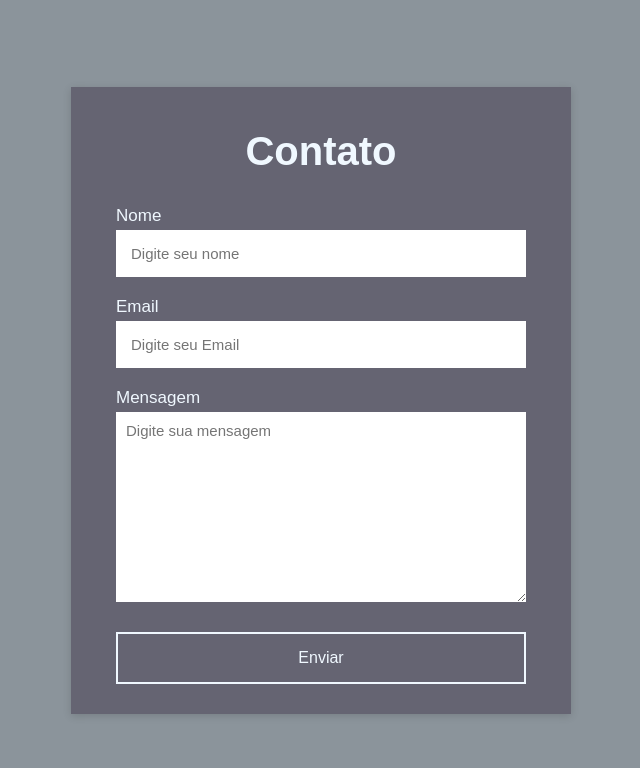
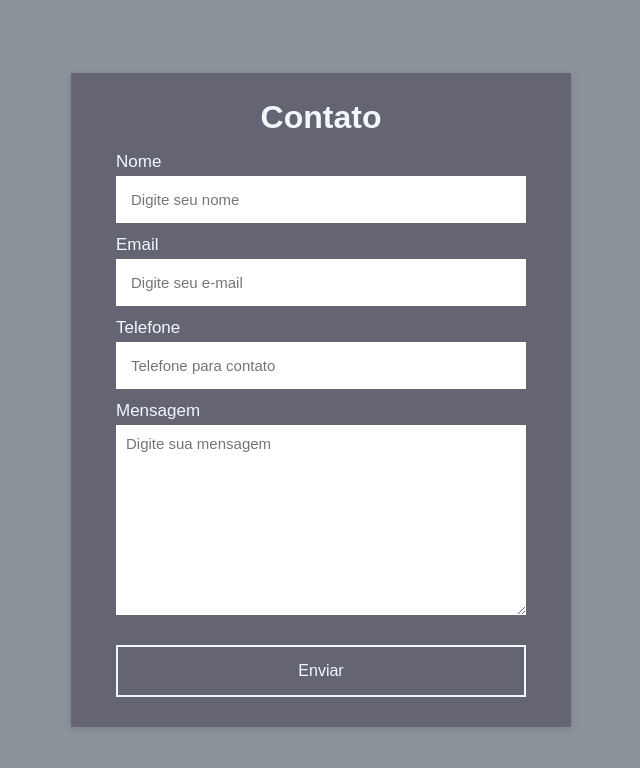
Before and after one commit to LucasMaitan/Site, a plain HTML site: page Email.html in a window 1280 px wide. Shown: the whole page, without its empty margins (319-959 px from the left). Drawn offline with Linux system fonts and the light colour scheme.

Commit message:
Atualizacao

```diff
--- a/Email.html
+++ b/Email.html
@@ -1,7 +1,8 @@
 <!DOCTYPE html>
-<html lang="pt-br">
+<html lang="en">
 <head>
     <meta charset="UTF-8">
+    <meta http-equiv="X-UA-Compatible" content="IE=edge">
     <meta name="viewport" content="width=device-width, initial-scale=1.0">
     <link rel="stylesheet" href="StyleEmail.css">
     <title>Formulário de Email</title>
@@ -11,11 +12,13 @@
         <h2>Contato</h2>
         <form action="https://api.staticforms.xyz/submit" method="post">
             <label>Nome</label>
-            <input type="text" name="name" placeholder="Digite seu nome" autocomplete="off">
+            <input type="text" name="name" placeholder="Digite seu nome" autocomplete="off" required>
             <label>Email</label>
-            <input type="Email" name="Email" placeholder="Digite seu Email" autocomplete="off">
+            <input type="email" name="email" placeholder="Digite seu e-mail" autocomplete="off" required>
+            <label>Telefone</label>
+            <input type="text" name="phone" placeholder="Telefone para contato" autocomplete="off">
             <label>Mensagem</label>
-            <textarea name="Message" cols="30" rows="10" placeholder="Digite sua mensagem"></textarea>
+            <textarea name="message" cols="30" rows="10" placeholder="Digite sua mensagem" required></textarea>
             <button type="submit">Enviar</button>
 
             <input type="hidden" name="accessKey" value="872192d8-eca8-46e9-a3a7-6ab24d1232bd">
--- a/StyleEmail.css
+++ b/StyleEmail.css
@@ -26,8 +26,8 @@ section{
 
 section h2{
     color: aliceblue;
-    font-size: 2.5rem;
-    margin: 2rem;
+    font-size: 2rem;
+    margin: 1rem;
 }
 
 section form {
@@ -47,7 +47,7 @@ form input{
     padding: 15px;
     outline: none;
     border: 0;
-    margin-bottom: 20px;
+    margin-bottom: 12px;
     font-size: 15px;
     transition: all 0.5s;
 }
@@ -107,7 +107,7 @@ form button:hover{
     background: aliceblue;
     text-decoration: none;
     color: #8b949b;
-    font-size: 10px;
+    font-size: 15px;
     transition: all 0.5s;
 }
 .btn:hover{
```
Also changed, not shown: agradecimento.html (+1 -1 lines).
